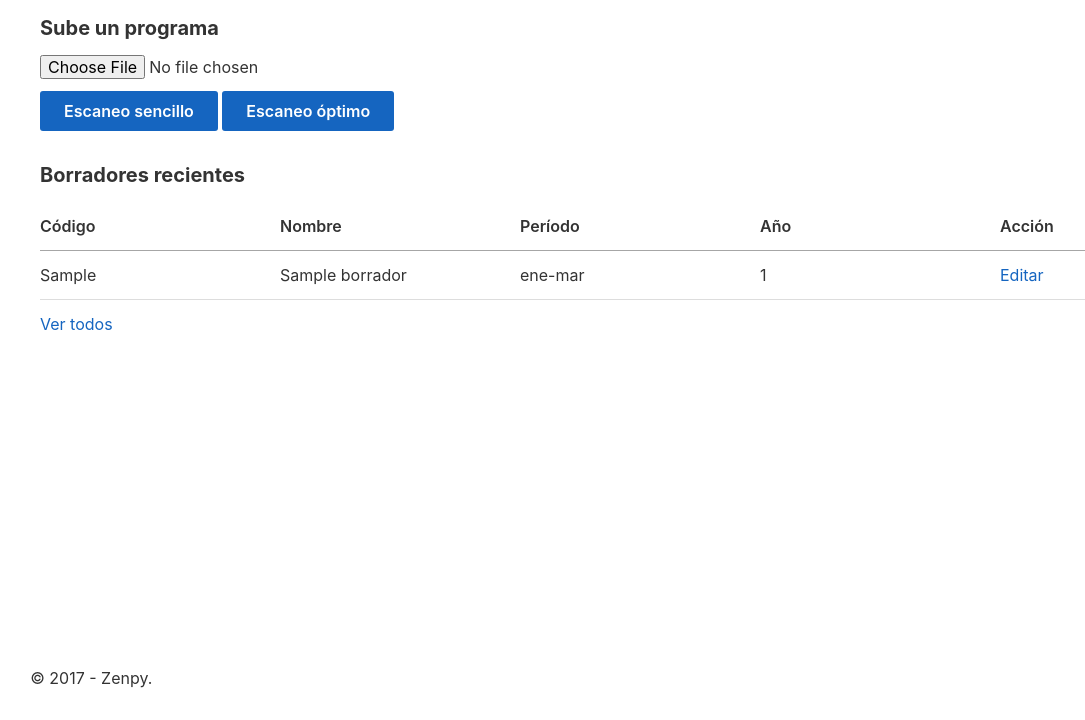
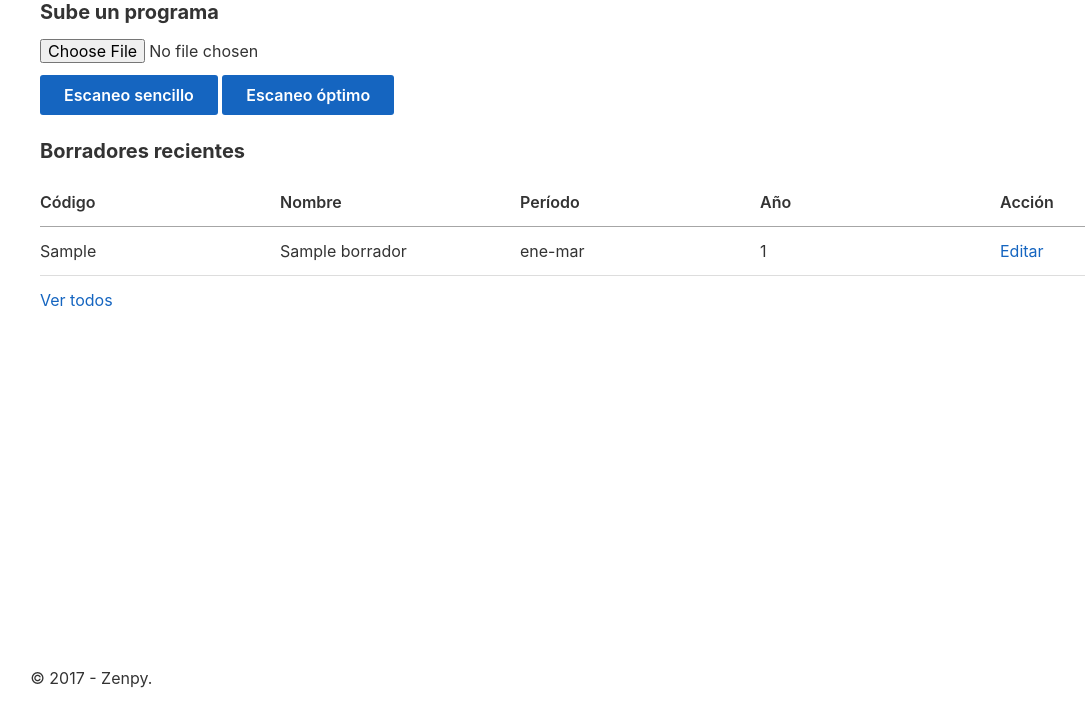
Before and after one commit to MathiasSM/SIGPAE, a Django app: page /ocr/ in a window 1280 px wide. Shown: the part 80-800 px from the top of the page, without its empty margins (0-1085 px from the left). Run offline with Django 3.2, Linux system fonts and the light colour scheme; tables that the repository leaves empty hold one stand-in row (values such as "Sample post"); some libraries are stand-ins or nearby versions.

Commit message:
Fixed tiny error in layout

```diff
--- a/ocr/static/css/main.scss
+++ b/ocr/static/css/main.scss
@@ -25,6 +25,7 @@ header{
     background: $black;
     color: $white;
     height:5em;
+    flex: 0 0 auto;
     .site-logo {
         background: url('../images/usb-logo.png') no-repeat right;
         background-size:contain;
@@ -35,7 +36,7 @@ header{
 main {
     @include outer-container;
     width:100%;
-    flex:1;
+    flex:1 1 auto;
 }
 footer{
     @include pad(default);
--- a/ocr/static/css/messages.css
+++ b/ocr/static/css/messages.css
@@ -11,6 +11,5 @@
 }
 
 .simple-container {
-	padding-top: 1em;
-	padding-bottom: 1em;
+	padding-bottom: 1.5em;
 }
```
Also changed, not shown: ocr/static/css/main.min.css.
